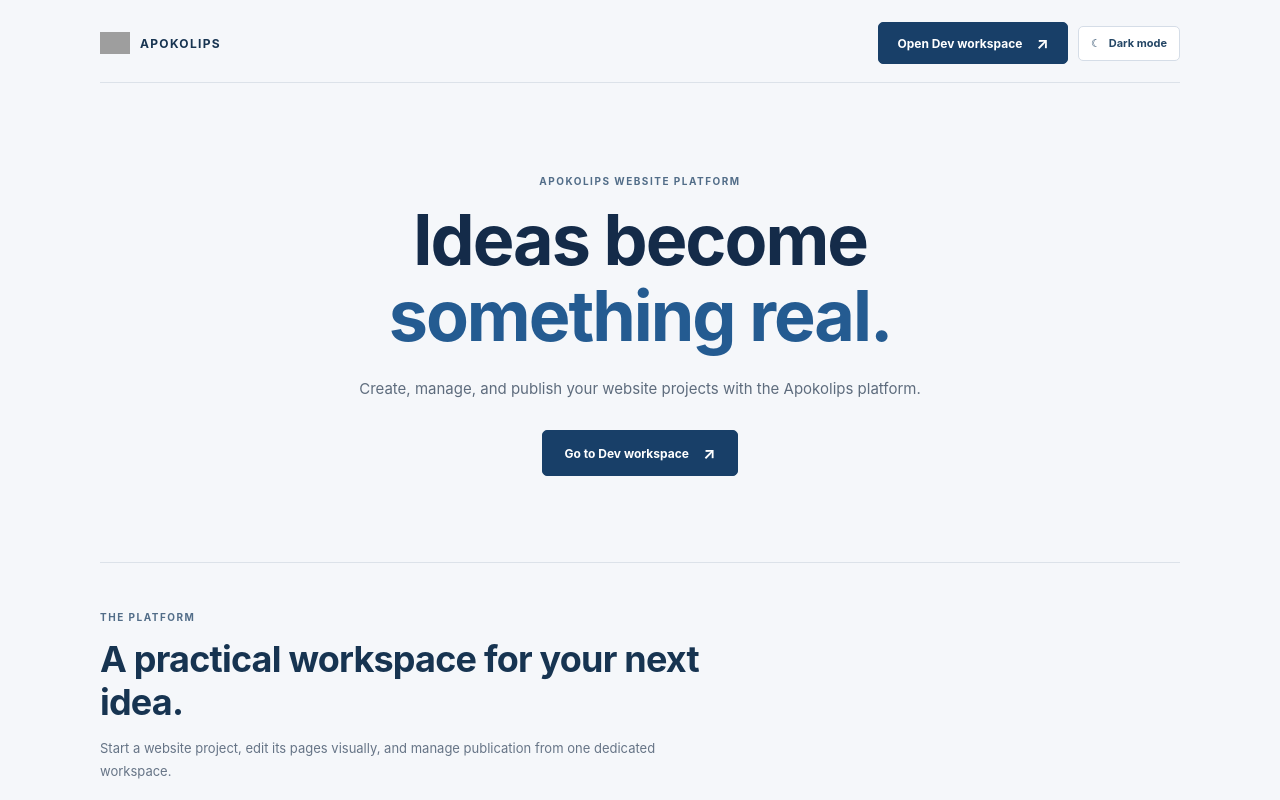
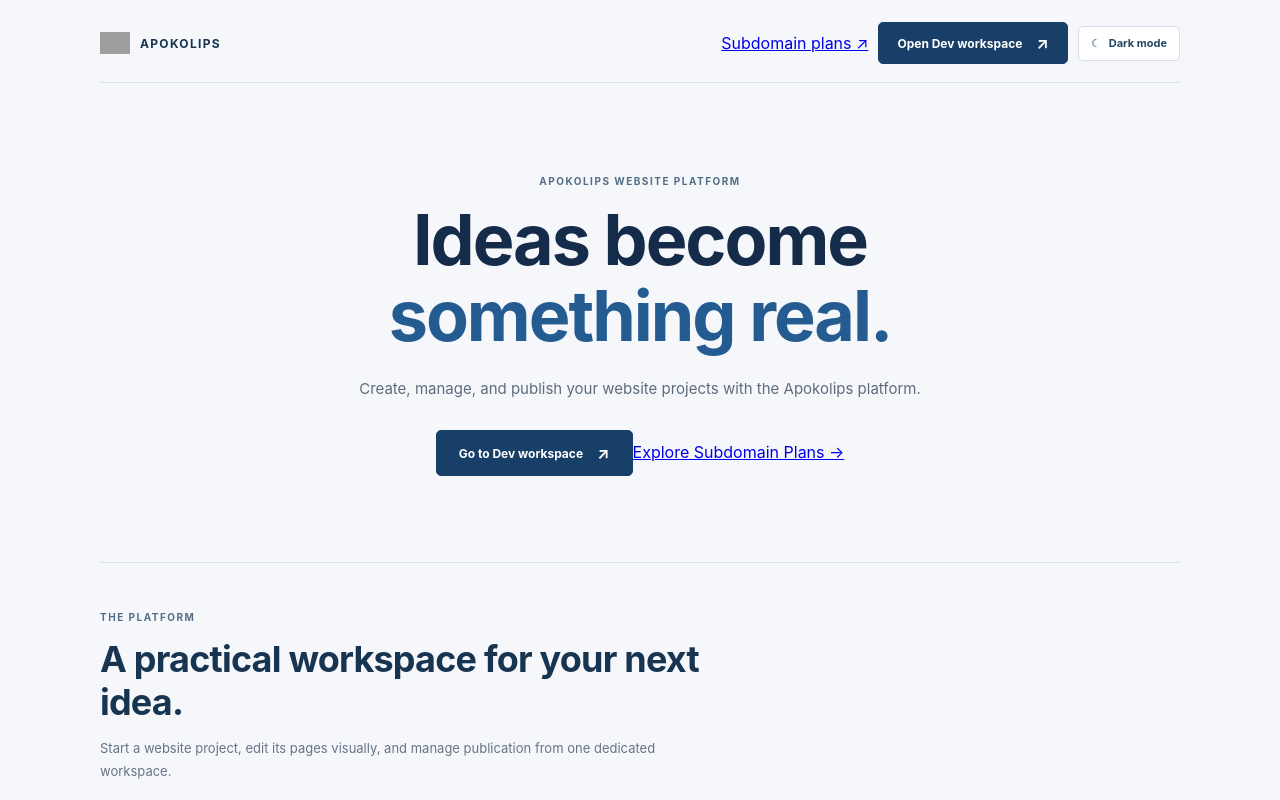
Before and after one commit to lakindusathsara44-bit/Apokolips-2, a React (Vite) app in the folder index-app/: page / in a window 1280 px wide. Shown: the top 800 px of the page. Built offline with nearby package versions, Linux system fonts and the light colour scheme; grey boxes are pictures that could not be loaded.

Commit message:
feat: restore homepage subdomain plan navigation

```diff
--- a/index-app/src/main.jsx
+++ b/index-app/src/main.jsx
@@ -20,6 +20,7 @@ function App() {
           <span>APOKOLIPS</span>
         </a>
         <nav className="header-actions" aria-label="Main actions">
+          <a className="plans-nav-button" href="./plans.html">Subdomain plans <span aria-hidden="true">↗</span></a>
           <a className="dev-button" href="./dev.html">Open Dev workspace <span aria-hidden="true">↗</span></a>
           <button className="theme-toggle" type="button" onClick={() => setDark(value => !value)} aria-label={dark ? 'Switch to light theme' : 'Switch to dark theme'} aria-pressed={dark}>
             <span aria-hidden="true">{dark ? '☀' : '☾'}</span><span>{dark ? 'Light mode' : 'Dark mode'}</span>
@@ -31,7 +32,10 @@ function App() {
         <p className="eyebrow">APOKOLIPS WEBSITE PLATFORM</p>
         <h1 id="landing-title">Ideas become<br /><span>something real.</span></h1>
         <p className="intro">Create, manage, and publish your website projects with the Apokolips platform.</p>
-        <a className="dev-button hero-dev-button" href="./dev.html">Go to Dev workspace <span aria-hidden="true">↗</span></a>
+        <div className="hero-actions">
+          <a className="dev-button hero-dev-button" href="./dev.html">Go to Dev workspace <span aria-hidden="true">↗</span></a>
+          <a className="plans-secondary-button" href="./plans.html">Explore Subdomain Plans <span aria-hidden="true">→</span></a>
+        </div>
       </section>
 
       <section className="service-section" aria-labelledby="service-title">
```
